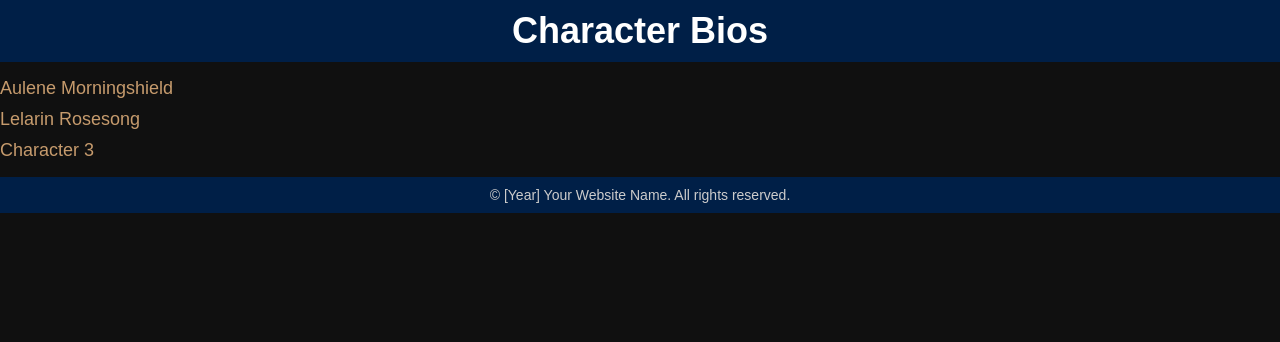
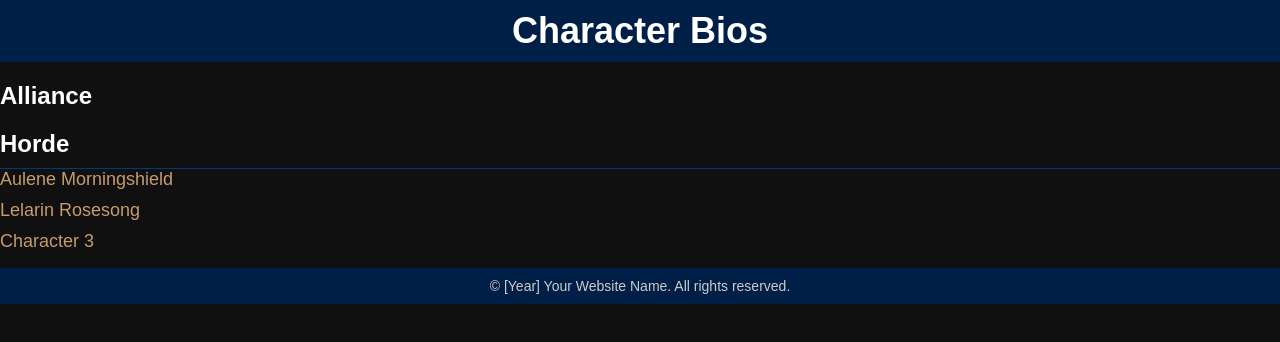
Before and after one commit to youngmichaelrepo/youngmichaelrepo, a plain HTML site: page characterbios/html/navigation.html in a window 1280 px wide. Drawn offline with Linux system fonts and the light colour scheme.

Commit message:
Update navigation.html

```diff
--- a/characterbios/html/navigation.html
+++ b/characterbios/html/navigation.html
@@ -13,6 +13,8 @@
 
     <nav>
         <ul>
+            <h1>Alliance</h1>
+            <h2>Horde</h2>
             <li><a href="/characterbios/html/characters/aulene/aulene.html">Aulene Morningshield</a></li>
             <li><a href="/characterbios/html/characters/Lelarin/html/lelarin.html">Lelarin Rosesong</a></li>
             <li><a href="character3.html">Character 3</a></li>
```
